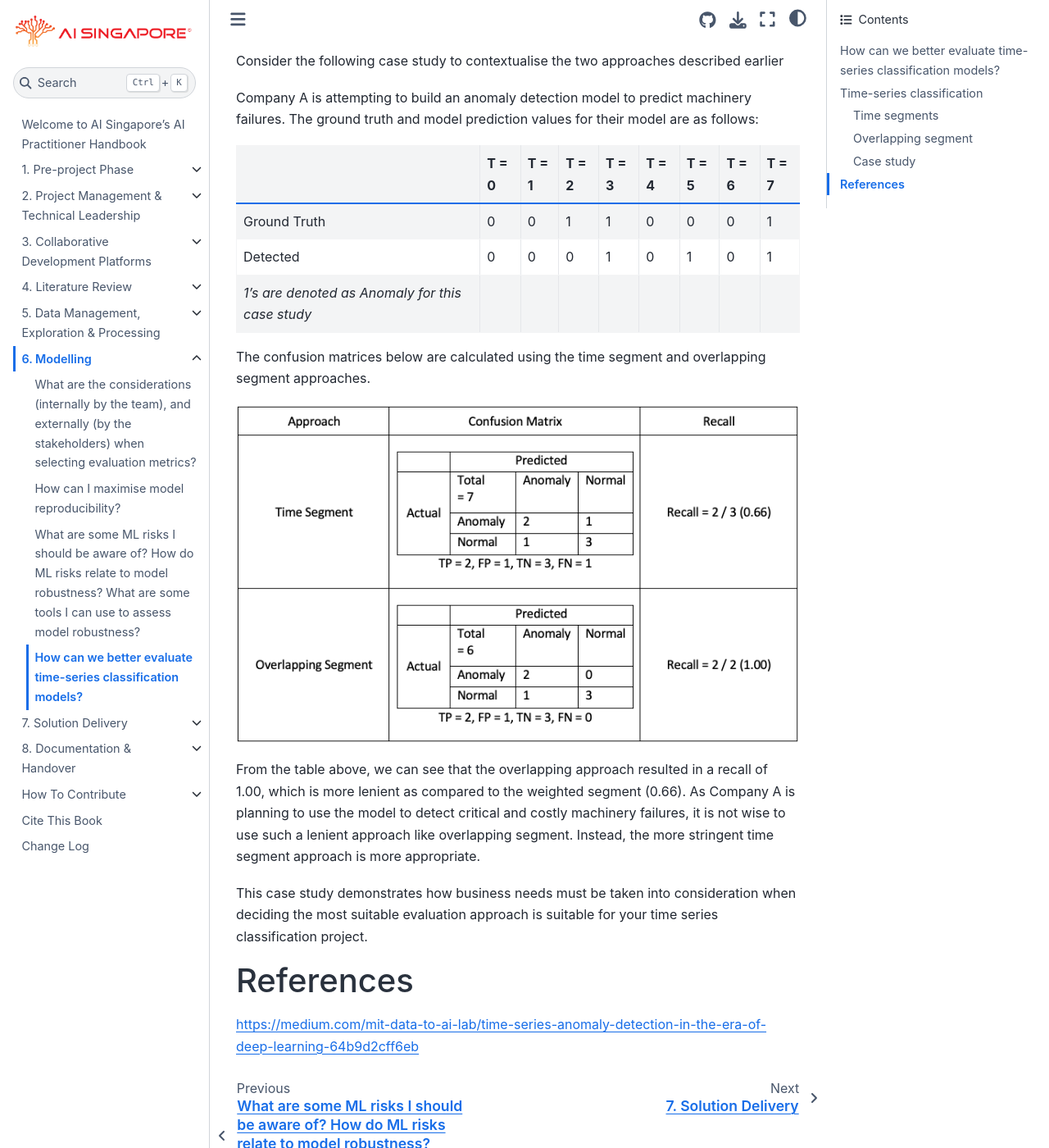
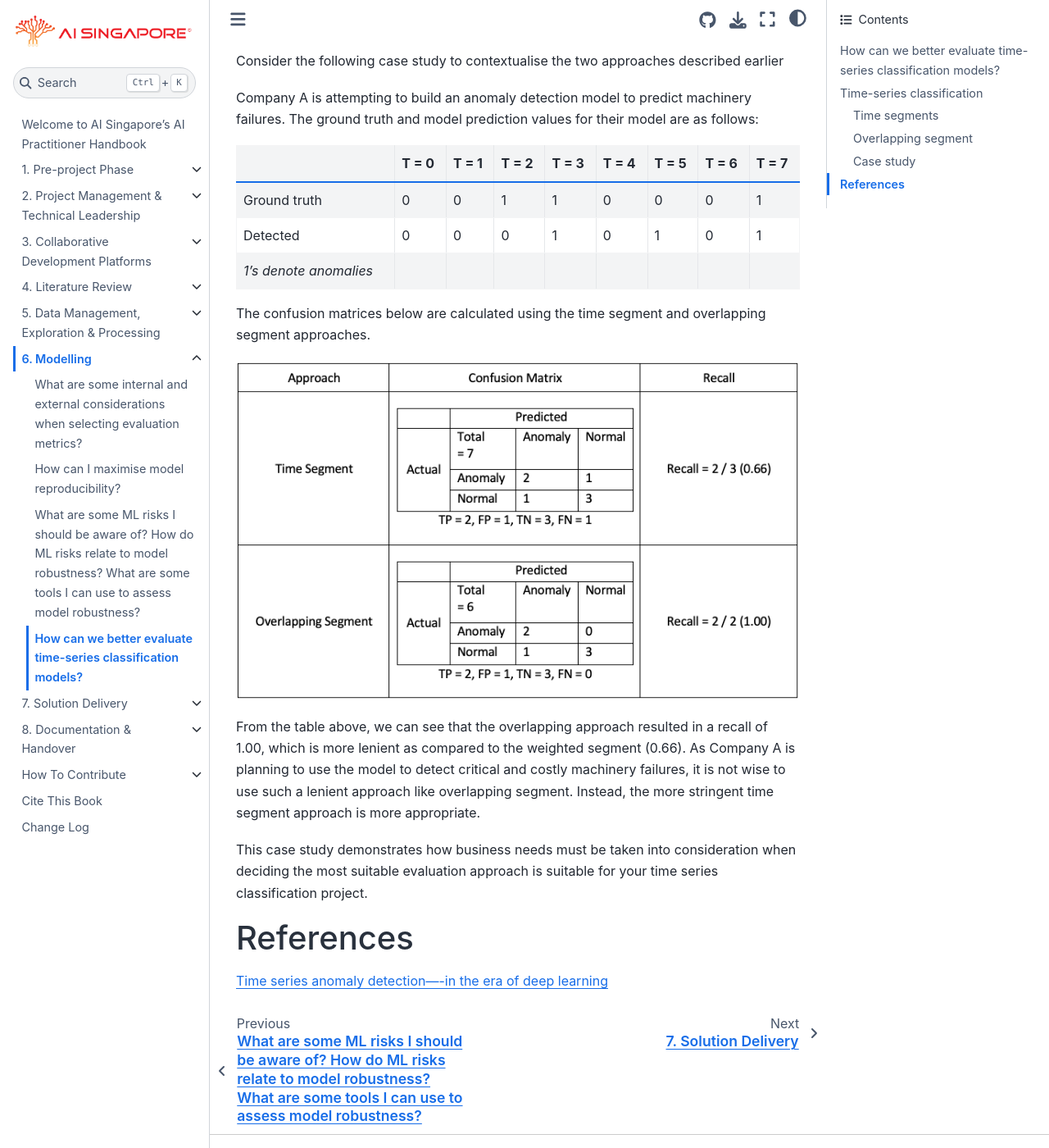
Before and after one commit to aisingapore/ai-practitioner-handbook, a Jupyter Book: the page built from book/6-modelling/evaluating-timeseries.md, in a window 1280 px wide and 1400 px high, scrolled down 2257 px. Shown: the whole window at 82% size. Built offline with Jupyter Book 1.0.4 settings and Sphinx 7.4.7 and the Sphinx Book theme 1.1.4, drawn with Linux system fonts in a browser that asks for light colours.

Commit message:
Editorial changes

```diff
--- a/_toc.yml
+++ b/_toc.yml
@@ -43,7 +43,7 @@
 # ===== 6. Modelling ========================================
 - file: book/6-modelling/overview
   sections:
-  - file: book/6-modelling/eval-metrics
+  - file: book/6-modelling/optimising-and-satisficing
   - file: book/6-modelling/model-reproducibility
   - file: book/6-modelling/ml-risks-and-robustness
   - file: book/6-modelling/evaluating-timeseries
--- a/book/6-modelling/evaluating-timeseries.md
+++ b/book/6-modelling/evaluating-timeseries.md
@@ -44,9 +44,9 @@
 
 |              | T = 0 | T = 1 | T = 2 | T = 3 | T = 4 | T = 5 | T = 6 | T = 7 |
 |--------------|------ |------ |------ |------ |------ |------ |------ |------ |
-| Ground Truth |   0   |   0   |   1   |   1   |   0   |   0   |   0   |   1   |
+| Ground truth |   0   |   0   |   1   |   1   |   0   |   0   |   0   |   1   |
 | Detected     |   0   |   0   |   0   |   1   |   0   |   1   |   0   |   1   |
-*1's are denoted as Anomaly for this case study*
+*1's denote anomalies*
 
 The confusion matrices below are calculated using the time segment and overlapping segment approaches.
 
```
Also changed, not shown: other parts of book/6-modelling/evaluating-timeseries.md (+1 -1 lines), book/6-modelling/optimising-and-satisficing.md (added, +52 -0 lines).
